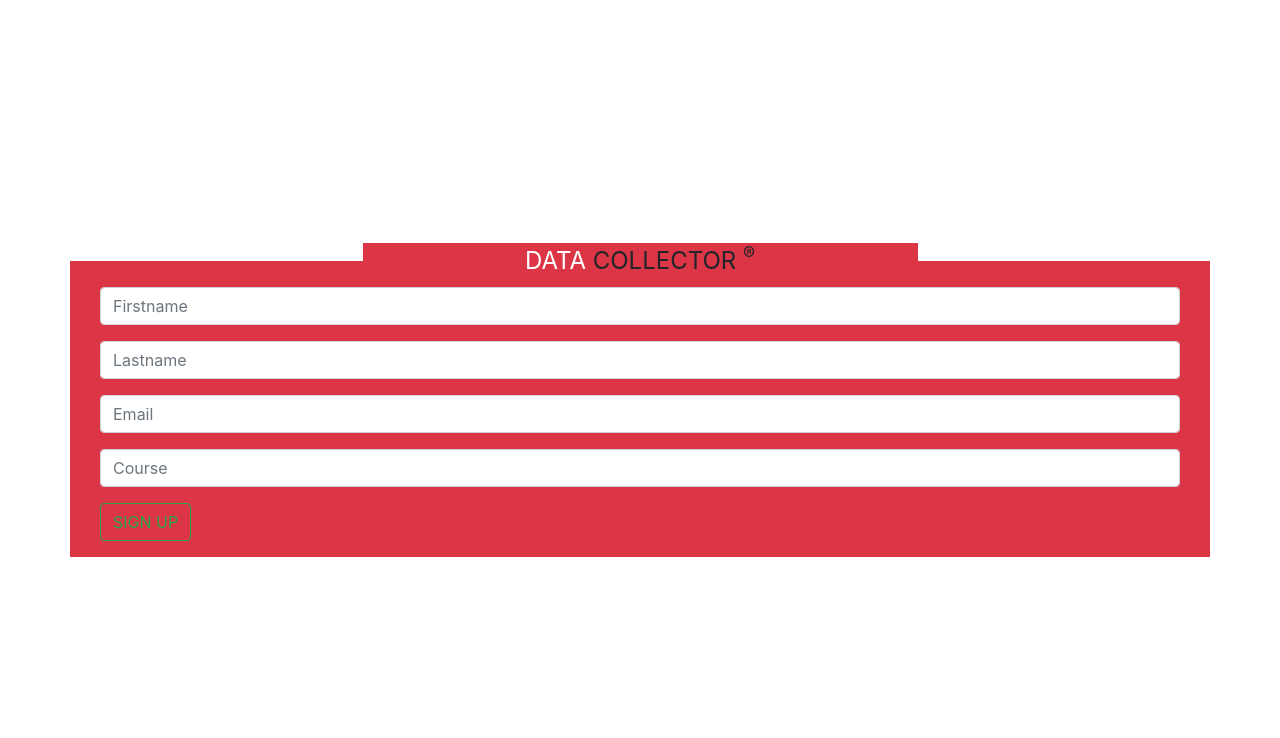
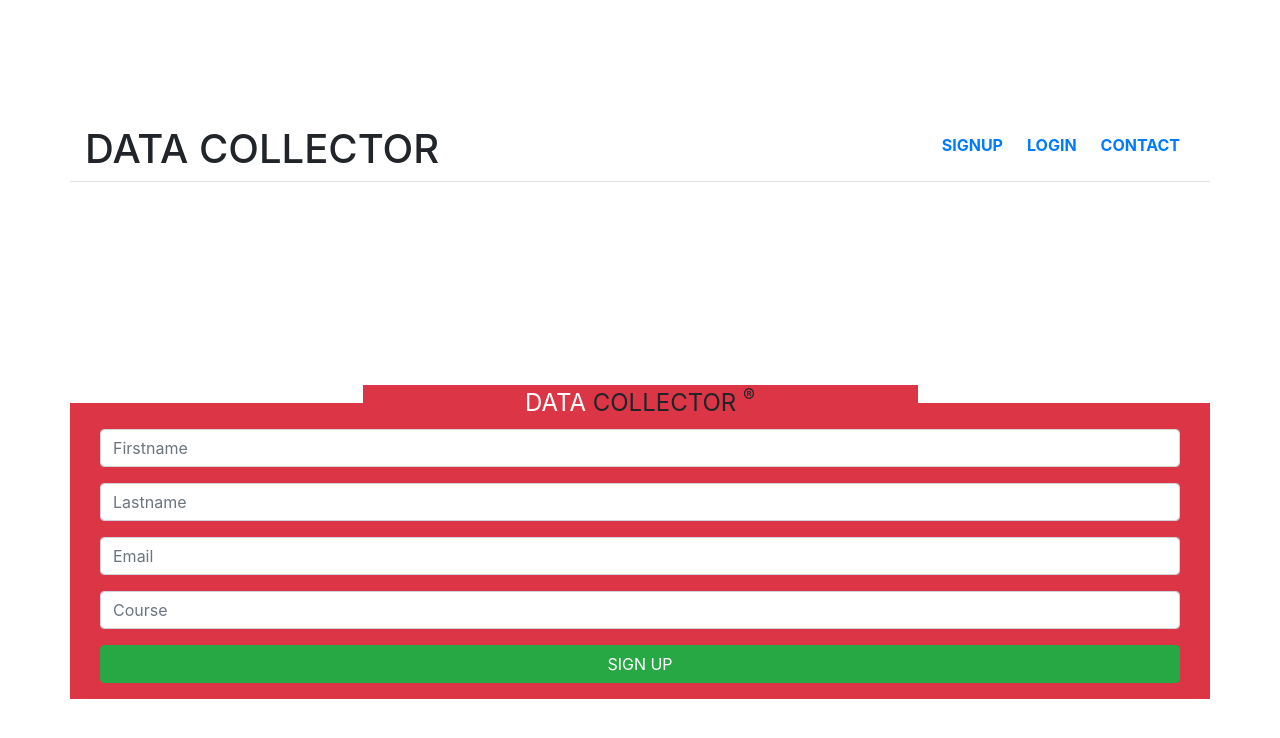
Before and after one commit to blackhammer2000/data-collector, a PHP site: page /pages/signup.php in a window 1280 px wide. Shown: the top 738 px of the page. Run offline with PHP 8.4, Linux system fonts and the light colour scheme.

Commit message:
made some changes...

```diff
--- a/index.php
+++ b/index.php
@@ -18,7 +18,7 @@
       <ul class="d-flex container-fluid list-unstyled font-weight-bold text-dark">
         <li class="mr-4"><a href="./pages/signup.php">SIGNUP</a></li>
         <li><a href="./pages/login.php">LOGIN</a></li>
-        <li class="ml-4"><a href="./pages/users.php">USERS</a></li>
+        <li class="ml-4"><a href="./pages/users.php">CONTACT</a></li>
       </ul>
     </nav>
     </header>
--- a/pages/signup.php
+++ b/pages/signup.php
@@ -10,6 +10,18 @@
     <link rel="stylesheet" type="text/css" href="../css/universal.css" />
   </head>
   <body>
+  <header class="header container border-bottom d-flex justify-content-between mt-4">
+      <div class="heading w-50 text-left align-items-center">
+        <h1>DATA COLLECTOR</h1>
+      </div>
+    <nav class="nav d-flex justify-content-end align-items-center">
+      <ul class="d-flex container-fluid list-unstyled font-weight-bold text-dark">
+        <li class="mr-4"><a href="./pages/signup.php">SIGNUP</a></li>
+        <li><a href="./pages/login.php">LOGIN</a></li>
+        <li class="ml-4"><a href="./pages/users.php">CONTACT</a></li>
+      </ul>
+    </nav>
+    </header>
     <fieldset class="container  bg-danger">
       <legend  class="text-center bg-danger w-50"><span class="text-white">DATA</span> COLLECTOR <sup>&reg;</sup></legend>
     <form action="" method="POST" class="form container">
@@ -26,7 +38,7 @@
         <input type="text" class="form-control" placeholder="Course" />
       </div>
       <div class="form-group">
-        <button class="btn btn-outline-success" type="submit">SIGN UP</button>
+        <button class="btn btn-success container" type="submit">SIGN UP</button>
       </div>
     </form>
     </fieldset>
```
